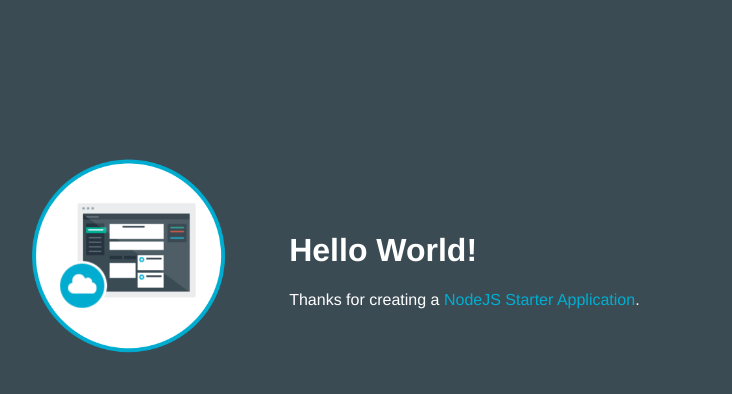
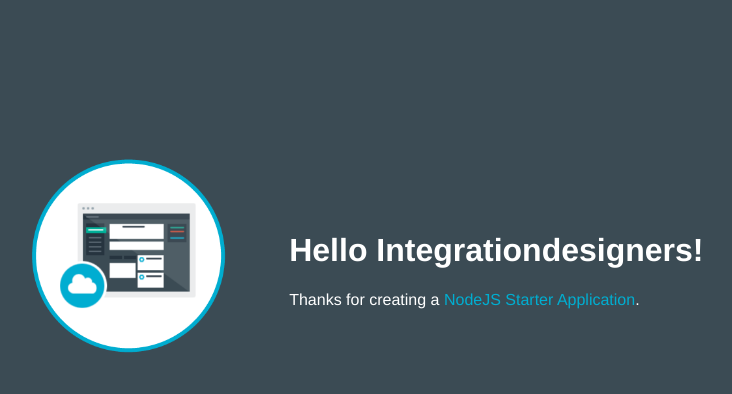
Before and after one commit to JonasDewit/TODO-JD2803, a website: page public/index.html in a window 1280 px wide. Shown: the whole page, without its empty margins (253-985 px from the left). Drawn offline with Linux system fonts and the light colour scheme.

Commit message:
updated title

```diff
--- a/manifest.yml
+++ b/manifest.yml
@@ -3,6 +3,7 @@
   memory: 256M
   instances: 1
   domain: mybluemix.net
+  manifest: sdk-for-nodejs
   name: TODO-JD2803
   host: TODO-JD2803
   disk_quota: 1024M
--- a/public/index.html
+++ b/public/index.html
@@ -16,7 +16,7 @@
           <img class = "newappIcon" src="images/newapp-icon.png">
         </td>
         <td>
-          <h1 id="message">Hello World!</h1>
+          <h1 id="message">Hello Integrationdesigners!</h1>
           <p class='description'></p> Thanks for creating a <span class = "blue">NodeJS Starter Application</span>.
         </td>
       </tr>
```
